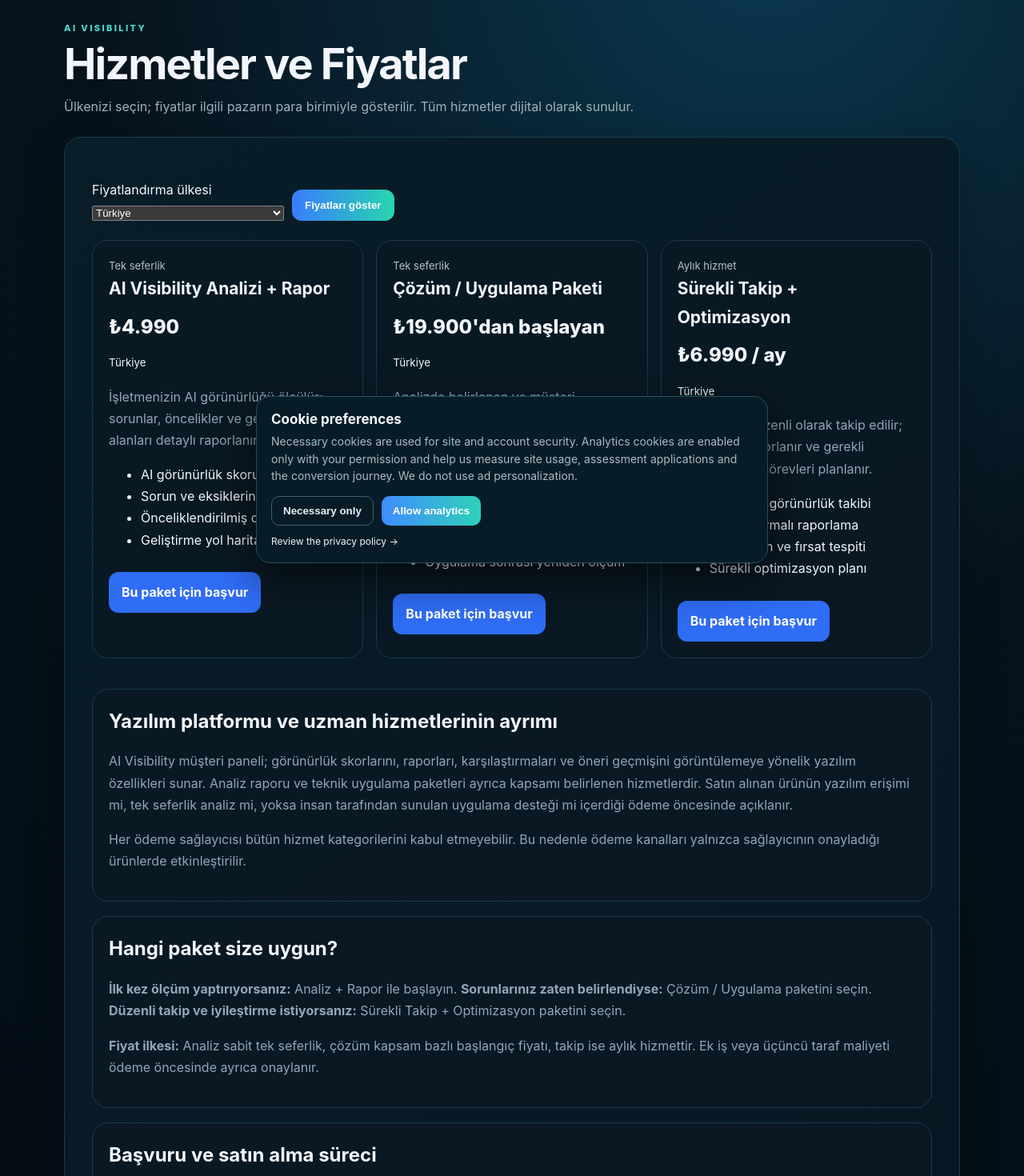
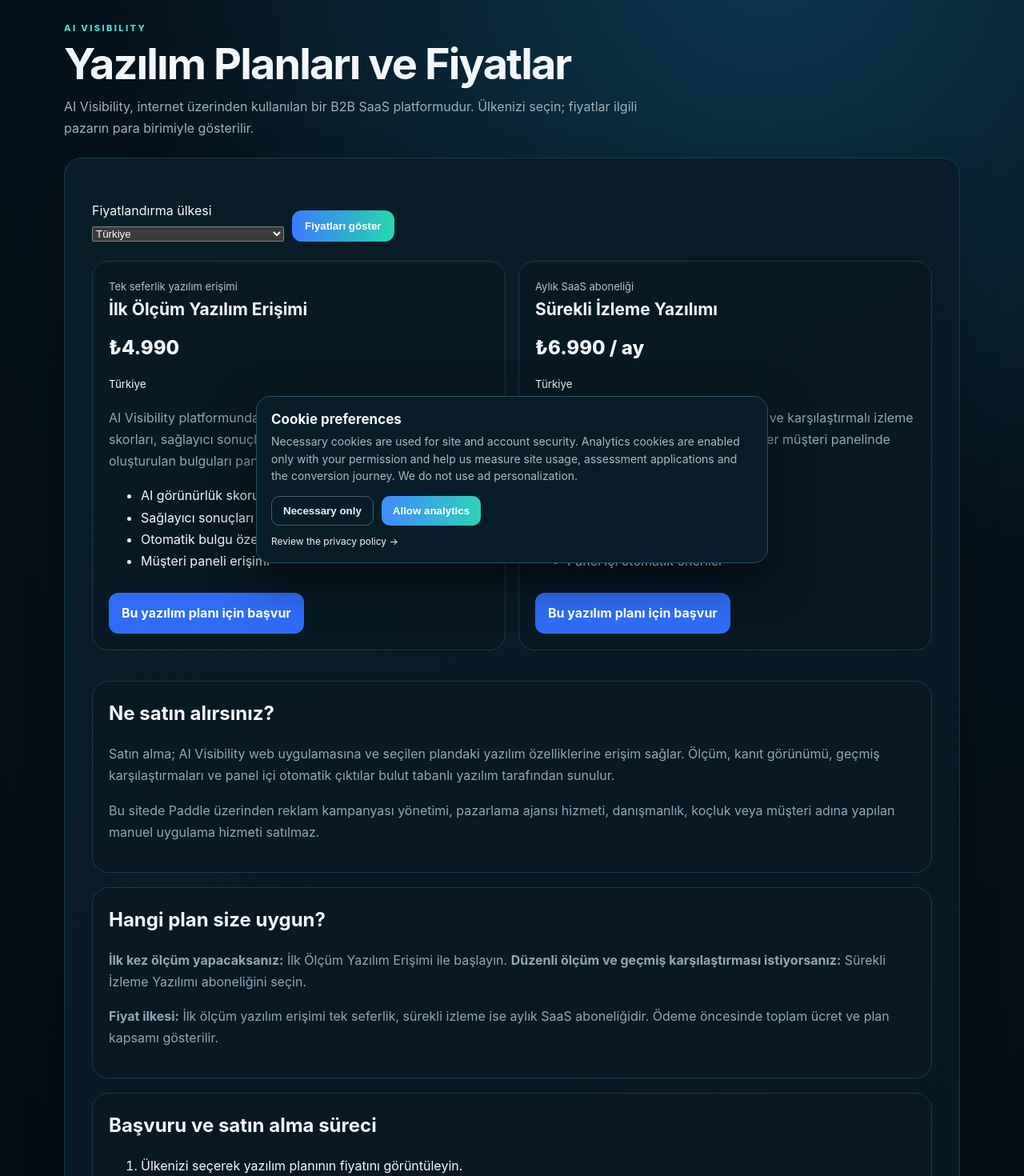
Before and after one commit to mehmetozan-5858/ai-visibility, a Next.js app: page /hizmetler in a window 1280 px wide. Shown: the part 80-1550 px from the top of the page at 80% size. Built offline with nearby package versions, Linux system fonts and the light colour scheme; no server answers.

Commit message:
Make public pricing SaaS-only

```diff
--- a/app/hizmetler/page.js
+++ b/app/hizmetler/page.js
@@ -2,25 +2,24 @@ import Link from "next/link";
 import PublicPage from "../../components/PublicPage";
 import {servicePrice,formatMoney} from "../../lib/regional-pricing";
 
-export const metadata={alternates:{canonical:"/hizmetler"},title:"Hizmetler ve Fiyatlar",description:"AI görünürlük analizi, GEO/AEO çözüm uygulama ve sürekli takip hizmetleri; ülkeye göre fiyatlandırma."};
+export const metadata={alternates:{canonical:"/hizmetler"},title:"Yazılım Planları ve Fiyatlar",description:"AI Visibility web tabanlı yazılım planları; AI görünürlük ölçümü, kanıt analizi ve sürekli izleme özellikleri için ülkeye göre fiyatlandırma."};
 
 const packages=[
- {code:"business-diagnosis",title:"AI Visibility Analizi + Rapor",type:"Tek seferlik",desc:"İşletmenizin AI görünürlüğü ölçülür; sorunlar, öncelikler ve geliştirme alanları detaylı raporlanır.",items:["AI görünürlük skoru","Sorun ve eksiklerin tespiti","Önceliklendirilmiş detaylı rapor","Geliştirme yol haritası"]},
- {code:"business-solution",title:"Çözüm / Uygulama Paketi",type:"Tek seferlik",desc:"Analizde belirlenen ve müşteri tarafından onaylanan sorunlar için teknik ve içerik iyileştirmeleri uygulanır.",items:["Onaylanan sorunların çözümü","GEO / AEO iyileştirmeleri","İçerik ve yapılandırılmış veri çalışmaları","Uygulama sonrası yeniden ölçüm"]},
- {code:"business-monitoring",title:"Sürekli Takip + Optimizasyon",type:"Aylık hizmet",desc:"Görünürlük düzenli olarak takip edilir; değişimler raporlanır ve gerekli optimizasyon görevleri planlanır.",items:["Periyodik görünürlük takibi","Karşılaştırmalı raporlama","Yeni sorun ve fırsat tespiti","Sürekli optimizasyon planı"]}
+ {code:"business-diagnosis",title:"İlk Ölçüm Yazılım Erişimi",type:"Tek seferlik yazılım erişimi",desc:"AI Visibility platformunda ilk görünürlük ölçümünü çalıştırın; skorları, sağlayıcı sonuçlarını, kanıtları ve yazılım tarafından oluşturulan bulguları panelde görüntüleyin.",items:["AI görünürlük skoru","Sağlayıcı sonuçları ve kanıt görünümü","Otomatik bulgu özeti","Müşteri paneli erişimi"]},
+ {code:"business-monitoring",title:"Sürekli İzleme Yazılımı",type:"Aylık SaaS aboneliği",desc:"AI Visibility platformunu düzenli ölçüm ve karşılaştırmalı izleme için kullanın; yeni ölçümler ve değişimler müşteri panelinde takip edilir.",items:["Periyodik görünürlük ölçümü","Karşılaştırmalı geçmiş","Kanıt ve değişim takibi","Panel içi otomatik öneriler"]}
 ];
 const countries=["Türkiye","United Kingdom","United States","Germany","France","Italy","Spain","Netherlands","Belgium","Austria","Ireland","Portugal","Poland","Romania","Bulgaria","Greece","Sweden","Norway","Denmark","Finland","Switzerland","Canada","Australia","United Arab Emirates","Saudi Arabia","Qatar","Japan","South Korea","India","China","Brazil","Mexico","South Africa"];
-function display(service,country){const p=servicePrice({service,country,language:"tr"});const locale=p.currency==="TRY"?"tr-TR":p.currency==="GBP"?"en-GB":p.currency==="EUR"?"de-DE":"en-US";return formatMoney(p.amount,p.currency,locale)+(p.kind==="from"?"'dan başlayan":p.kind==="monthly"?" / ay":"")}
+function display(service,country){const p=servicePrice({service,country,language:"tr"});const locale=p.currency==="TRY"?"tr-TR":p.currency==="GBP"?"en-GB":p.currency==="EUR"?"de-DE":"en-US";return formatMoney(p.amount,p.currency,locale)+(p.kind==="monthly"?" / ay":"")}
 export default async function Page({searchParams}){
  const sp=await searchParams;const requested=String(sp?.country||"Türkiye");const country=countries.includes(requested)?requested:"Türkiye";
- return <PublicPage title="Hizmetler ve Fiyatlar" subtitle="Ülkenizi seçin; fiyatlar ilgili pazarın para birimiyle gösterilir. Tüm hizmetler dijital olarak sunulur.">
+ return <PublicPage title="Yazılım Planları ve Fiyatlar" subtitle="AI Visibility, internet üzerinden kullanılan bir B2B SaaS platformudur. Ülkenizi seçin; fiyatlar ilgili pazarın para birimiyle gösterilir.">
   <form method="get" style={{display:"flex",gap:10,alignItems:"end",flexWrap:"wrap",margin:"18px 0"}}><label style={{minWidth:240}}>Fiyatlandırma ülkesi<select name="country" defaultValue={country} style={{display:"block",width:"100%",marginTop:6}}>{countries.map(x=><option key={x}>{x}</option>)}</select></label><button type="submit">Fiyatları göster</button></form>
-  <div style={{display:"grid",gridTemplateColumns:"repeat(auto-fit,minmax(240px,1fr))",gap:16,margin:"24px 0"}}>
-   {packages.map(p=><article className="panel" style={{padding:20}} key={p.code}><div style={{fontSize:13,opacity:.75}}>{p.type}</div><h2 style={{fontSize:21,marginBottom:8}}>{p.title}</h2><div style={{fontSize:24,fontWeight:800,margin:"10px 0"}}>{display(p.code,country)}</div><small>{country}</small><p>{p.desc}</p><ul>{p.items.map(x=><li key={x}>{x}</li>)}</ul><Link href={`/yeni-musteri?service=${encodeURIComponent(p.code)}&country=${encodeURIComponent(country)}`} style={{display:"inline-block",marginTop:10,padding:"12px 16px",borderRadius:12,background:"#2f6df6",color:"white",textDecoration:"none",fontWeight:700}}>Bu paket için başvur</Link></article>)}
+  <div style={{display:"grid",gridTemplateColumns:"repeat(auto-fit,minmax(260px,1fr))",gap:16,margin:"24px 0"}}>
+   {packages.map(p=><article className="panel" style={{padding:20}} key={p.code}><div style={{fontSize:13,opacity:.75}}>{p.type}</div><h2 style={{fontSize:21,marginBottom:8}}>{p.title}</h2><div style={{fontSize:24,fontWeight:800,margin:"10px 0"}}>{display(p.code,country)}</div><small>{country}</small><p>{p.desc}</p><ul>{p.items.map(x=><li key={x}>{x}</li>)}</ul><Link href={`/yeni-musteri?service=${encodeURIComponent(p.code)}&country=${encodeURIComponent(country)}`} style={{display:"inline-block",marginTop:10,padding:"12px 16px",borderRadius:12,background:"#2f6df6",color:"white",textDecoration:"none",fontWeight:700}}>Bu yazılım planı için başvur</Link></article>)}
   </div>
-  <section className="panel" style={{padding:20,marginTop:18}}><h2>Yazılım platformu ve uzman hizmetlerinin ayrımı</h2><p>AI Visibility müşteri paneli; görünürlük skorlarını, raporları, karşılaştırmaları ve öneri geçmişini görüntülemeye yönelik yazılım özellikleri sunar. Analiz raporu ve teknik uygulama paketleri ayrıca kapsamı belirlenen hizmetlerdir. Satın alınan ürünün yazılım erişimi mi, tek seferlik analiz mi, yoksa insan tarafından sunulan uygulama desteği mi içerdiği ödeme öncesinde açıklanır.</p><p>Her ödeme sağlayıcısı bütün hizmet kategorilerini kabul etmeyebilir. Bu nedenle ödeme kanalları yalnızca sağlayıcının onayladığı ürünlerde etkinleştirilir.</p></section>
-  <section className="panel" style={{padding:20,marginTop:18}}><h2>Hangi paket size uygun?</h2><p><b>İlk kez ölçüm yaptırıyorsanız:</b> Analiz + Rapor ile başlayın. <b>Sorunlarınız zaten belirlendiyse:</b> Çözüm / Uygulama paketini seçin. <b>Düzenli takip ve iyileştirme istiyorsanız:</b> Sürekli Takip + Optimizasyon paketini seçin.</p><p><b>Fiyat ilkesi:</b> Analiz sabit tek seferlik, çözüm kapsam bazlı başlangıç fiyatı, takip ise aylık hizmettir. Ek iş veya üçüncü taraf maliyeti ödeme öncesinde ayrıca onaylanır.</p></section>
-  <section className="panel" style={{padding:20,marginTop:18}}><h2>Başvuru ve satın alma süreci</h2><ol><li>Ülkenizi seçerek o pazara ait fiyatı görüntüleyin.</li><li>“Bu paket için başvur” ile işletme bilgilerinizi girin; seçtiğiniz hizmet ve ülke başvurunuza taşınır.</li><li>Başvurunuz değerlendirildikten sonra uygun ödeme adımında aynı hizmet, para birimi, toplam ücret, sözleşmeler ve hizmet başlangıç onayı gösterilir.</li><li>Ödeme onayından sonra müşteri hesabınız aktive edilir ve hizmet başlatılır.</li></ol><p><b>Not:</b> Çözüm paketlerinde fiyat uygulanacak işlerin kapsamına göre ödeme öncesinde kesinleştirilir. Müşterinin onayı olmadan ek ücret oluşturulmaz.</p></section>
+  <section className="panel" style={{padding:20,marginTop:18}}><h2>Ne satın alırsınız?</h2><p>Satın alma; AI Visibility web uygulamasına ve seçilen plandaki yazılım özelliklerine erişim sağlar. Ölçüm, kanıt görünümü, geçmiş karşılaştırmaları ve panel içi otomatik çıktılar bulut tabanlı yazılım tarafından sunulur.</p><p>Bu sitede Paddle üzerinden reklam kampanyası yönetimi, pazarlama ajansı hizmeti, danışmanlık, koçluk veya müşteri adına yapılan manuel uygulama hizmeti satılmaz.</p></section>
+  <section className="panel" style={{padding:20,marginTop:18}}><h2>Hangi plan size uygun?</h2><p><b>İlk kez ölçüm yapacaksanız:</b> İlk Ölçüm Yazılım Erişimi ile başlayın. <b>Düzenli ölçüm ve geçmiş karşılaştırması istiyorsanız:</b> Sürekli İzleme Yazılımı aboneliğini seçin.</p><p><b>Fiyat ilkesi:</b> İlk ölçüm yazılım erişimi tek seferlik, sürekli izleme ise aylık SaaS aboneliğidir. Ödeme öncesinde toplam ücret ve plan kapsamı gösterilir.</p></section>
+  <section className="panel" style={{padding:20,marginTop:18}}><h2>Başvuru ve satın alma süreci</h2><ol><li>Ülkenizi seçerek yazılım planının fiyatını görüntüleyin.</li><li>“Bu yazılım planı için başvur” ile işletme bilgilerinizi girin.</li><li>Uygun ödeme adımında aynı yazılım planı, para birimi, toplam ücret ve sözleşmeler gösterilir.</li><li>Ödeme doğrulamasından ve e-posta onayından sonra müşteri paneli erişiminiz oluşturulur.</li></ol></section>
   <section className="panel" style={{padding:20,marginTop:18}}><h2>Ödeme öncesi yasal bilgiler</h2><div style={{display:"flex",gap:12,flexWrap:"wrap"}}><Link href="/mesafeli-hizmet-sozlesmesi">Mesafeli Hizmet Sözleşmesi</Link><Link href="/iptal-iade">İptal / İade Politikası</Link><Link href="/gizlilik">Gizlilik</Link><Link href="/kvkk">KVKK</Link><Link href="/iletisim">İletişim</Link></div></section>
  </PublicPage>;
 }
```
